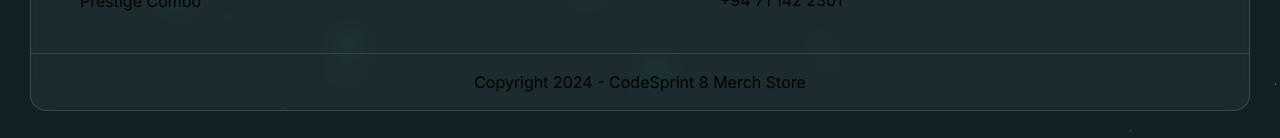
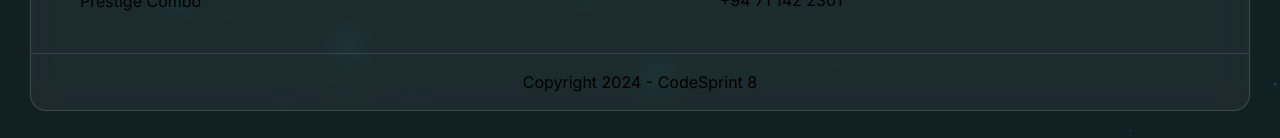
Before and after one commit to cipherdragon/codesprint-store, a Next.js app: page / in a window 1280 px wide. Shown: the part 3325-3463 px from the top of the page. Built offline with nearby package versions, Linux system fonts and the light colour scheme.

Commit message:
Update copyright year and text in SiteFooter component

```diff
--- a/src/components/SiteFooter.tsx
+++ b/src/components/SiteFooter.tsx
@@ -107,7 +107,7 @@
                 </div>
 
                 <div className="border-t border-gray-700 text-center py-4">
-                    <p>Copyright 2024 - CodeSprint 8 Merch Store</p>
+                    <p>Copyright 2024 - CodeSprint 8 </p>
                 </div>
             </div>
         </footer>
```
